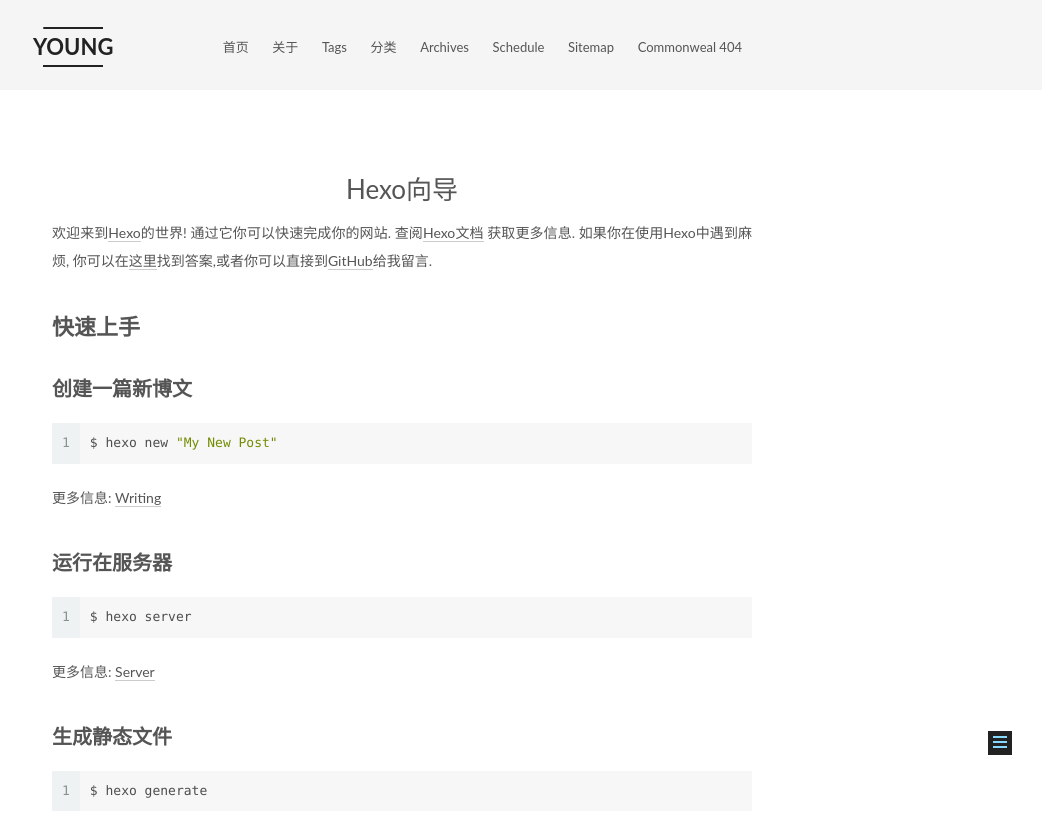
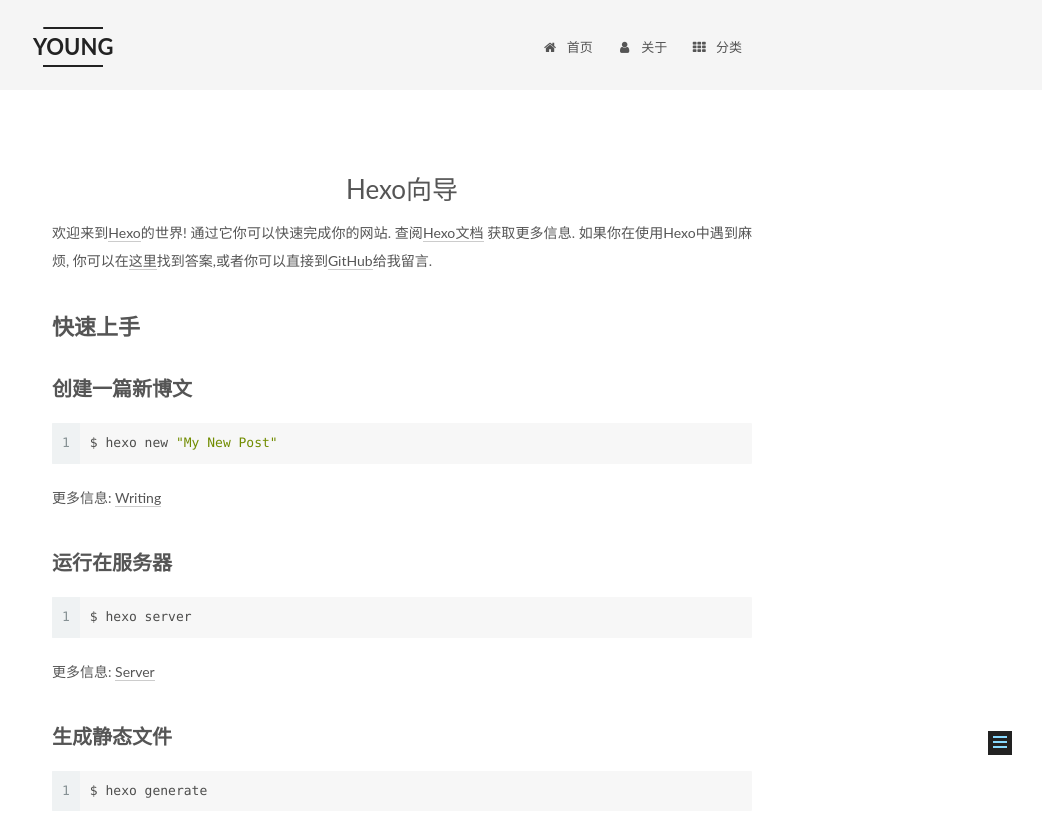
Before and after one commit to yangchaofu/yangchaofu.github.io, a plain HTML site: page index.html in a window 1280 px wide. Shown: the top 814 px of the page, without its empty margins (238-1280 px from the left). Drawn offline with Linux system fonts and the light colour scheme.

Commit message:
Site updated: 2018-04-11 23:41:12

```diff
--- a/css/main.css
+++ b/css/main.css
@@ -1822,7 +1822,7 @@
   width: 4px;
   height: 4px;
   border-radius: 50%;
-  background: #86ffff;
+  background: #61421f;
 }
 .links-of-blogroll {
   font-size: 13px;
--- a/index.html
+++ b/index.html
@@ -183,6 +183,8 @@
         <li class="menu-item menu-item-home">
           <a href="/" rel="section">
 
+              <i class="menu-item-icon fa fa-fw fa-home"></i> <br />
+
             首页
           </a>
         </li>
@@ -191,15 +193,9 @@
         <li class="menu-item menu-item-about">
           <a href="/about/" rel="section">
 
+              <i class="menu-item-icon fa fa-fw fa-user"></i> <br />
+
             关于
-          </a>
-        </li>
-
-
-        <li class="menu-item menu-item-tags">
-          <a href="/tags/" rel="section">
-
-            Tags
           </a>
         </li>
 
@@ -207,39 +203,9 @@
         <li class="menu-item menu-item-categories">
           <a href="/categories/" rel="section">
 
+              <i class="menu-item-icon fa fa-fw fa-th"></i> <br />
+
             分类
-          </a>
-        </li>
-
-
-        <li class="menu-item menu-item-archives">
-          <a href="/archives/" rel="section">
-
-            Archives
-          </a>
-        </li>
-
-
-        <li class="menu-item menu-item-schedule">
-          <a href="/schedule/" rel="section">
-
-            Schedule
-          </a>
-        </li>
-
-
-        <li class="menu-item menu-item-sitemap">
-          <a href="/sitemap.xml" rel="section">
-
-            Sitemap
-          </a>
-        </li>
-
-
-        <li class="menu-item menu-item-commonweal">
-          <a href="/404/" rel="section">
-
-            Commonweal 404
           </a>
         </li>
 
```
